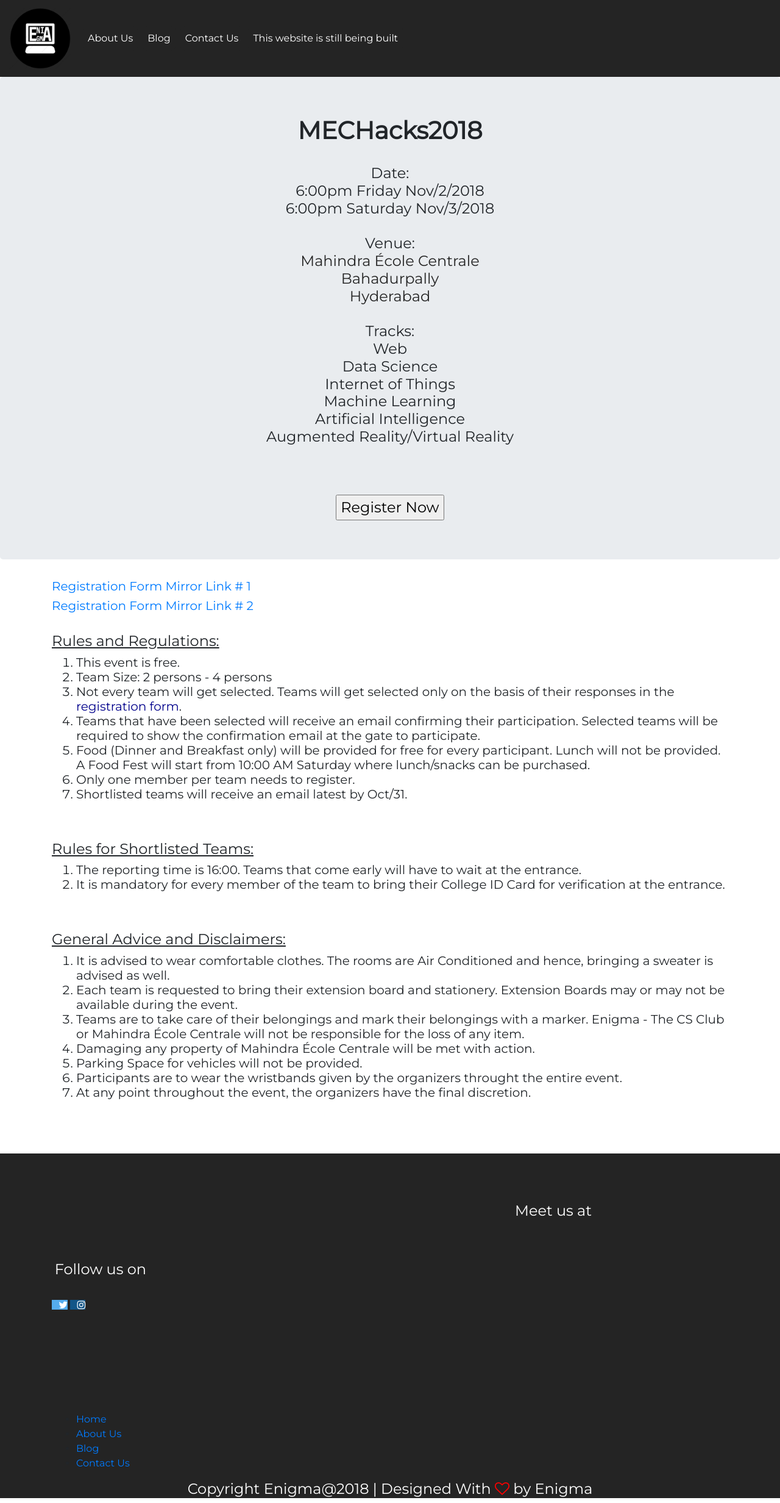
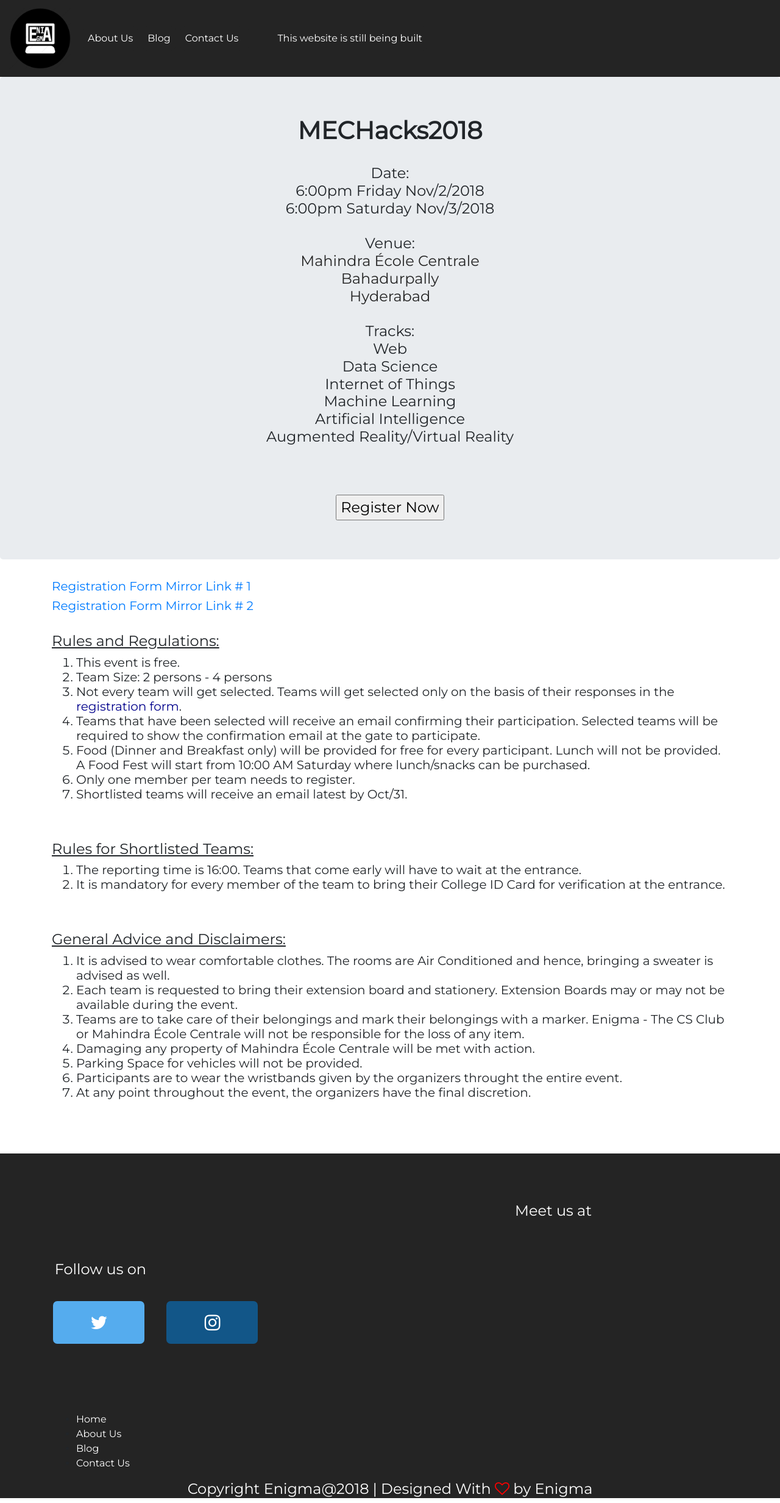
Before and after one commit to MU-Enigma/MEC-Enigma-legacy, a PHP site: page /MECHacks2018.html in a window 1280 px wide. Shown: the whole page at 61% size. Run offline with PHP 8.4, Linux system fonts and the light colour scheme; some web fonts are replaced; grey boxes are pictures that could not be loaded.

Commit message:
Ready: CSS

```diff
--- a/css/style.css
+++ b/css/style.css
@@ -18,3 +18,54 @@
     color: #242424;
     background-color: #FFFFFF;
 }
+
+#jum .jumbotron{
+    background: transparent !important;
+}
+
+#jum{
+    background-color: #EEE;
+}
+
+#jum:hover{
+    background-color: #696361;
+}
+
+#jum a{
+    color:#000000;
+}
+
+#jum a:hover{
+    color: #FFFFFF;
+    text-decoration: none;
+}
+
+.SMIcons {
+    padding: 20px;
+    font-size: 30px;
+    width: 150px;
+    text-align: center;
+    text-decoration: none;
+    margin: 5px 2px;
+    margin-right: 30px;
+    border-radius: 7px;
+}
+
+.SMIcons:hover {
+    opacity: 0.7;
+}
+
+#EndList a{
+    color: #FFFFFF;
+    display: inline;
+    list-style: none;
+}
+
+#test{
+    cursor: progress;
+    padding-left: 3em;
+}
+
+#test:hover{
+    background: #242424;
+}
```
